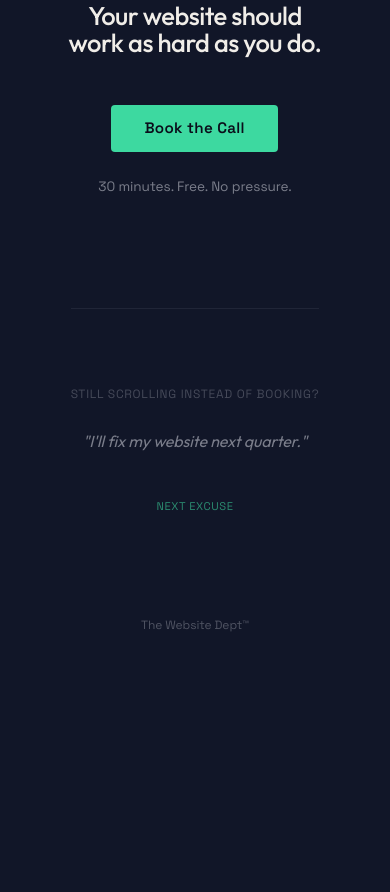
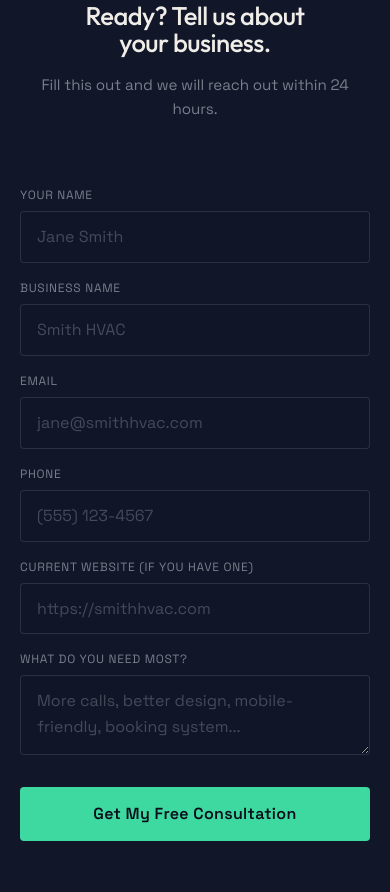
Before and after one commit to theonlyhausofai-design/website-dept, a plain HTML site: page index.html in a window 390 px wide. Shown: the part 9712-10604 px from the top of the page. Before the commit the page ends 10491 px from the top, so only its background shows below. Drawn offline with Linux system fonts and the light colour scheme.

Commit message:
Add intake form section for lead capture
New section between price reveal and close with fields for
name, business, email, phone, current website, and goals.
Shows success message on submit. Ready to wire to GHL webhook.

Co-Authored-By: Claude Opus 4.6 <noreply@anthropic.com>

```diff
--- a/index.html
+++ b/index.html
@@ -312,12 +312,123 @@
     50% { transform: scale(1.6); opacity: 1; box-shadow: 0 0 30px var(--sc-accent), 0 0 80px color-mix(in srgb, var(--sc-accent) 50%, transparent); }
   }
 
+  /* Intake form */
+  .intake {
+    display: grid;
+    place-items: center;
+    text-align: center;
+    padding: var(--sc-section) var(--sc-gutter);
+    min-height: 80vh;
+  }
+  .intake__inner {
+    max-width: 480px;
+    width: 100%;
+  }
+  .intake h2 {
+    font-size: clamp(1.6rem, 4.5vw, 3rem);
+    line-height: 1.05;
+    letter-spacing: -0.02em;
+    margin-bottom: var(--sc-4);
+    text-wrap: balance;
+  }
+  .intake-sub {
+    color: var(--sc-ink-soft);
+    font-size: 0.95rem;
+    margin-bottom: var(--sc-8);
+  }
+  .intake-form {
+    display: flex;
+    flex-direction: column;
+    gap: var(--sc-4);
+    text-align: left;
+  }
+  .intake-field {
+    display: flex;
+    flex-direction: column;
+    gap: 0.35rem;
+  }
+  .intake-field label {
+    font-family: var(--sc-font-text);
+    font-size: 0.75rem;
+    letter-spacing: 0.06em;
+    text-transform: uppercase;
+    color: var(--sc-ink-soft);
+  }
+  .intake-field input,
+  .intake-field textarea {
+    font-family: var(--sc-font-text);
+    font-size: 1rem;
+    color: var(--sc-ink);
+    background: color-mix(in srgb, var(--sc-surface) 80%, transparent);
+    border: 1px solid color-mix(in srgb, var(--sc-ink-soft) 25%, transparent);
+    border-radius: 4px;
+    padding: 0.75em 1em;
+    outline: none;
+    transition: border-color 0.2s;
+  }
+  .intake-field input:focus,
+  .intake-field textarea:focus {
+    border-color: var(--sc-accent);
+  }
+  .intake-field input::placeholder,
+  .intake-field textarea::placeholder {
+    color: color-mix(in srgb, var(--sc-ink-soft) 50%, transparent);
+  }
+  .intake-field textarea {
+    resize: vertical;
+    min-height: 80px;
+  }
+  .intake-row {
+    display: grid;
+    grid-template-columns: 1fr 1fr;
+    gap: var(--sc-4);
+  }
+  .intake-submit {
+    display: inline-block;
+    font-family: var(--sc-font-text);
+    font-weight: 600;
+    font-size: 1rem;
+    letter-spacing: 0.02em;
+    color: var(--sc-accent-ink);
+    background: var(--sc-accent);
+    padding: 0.85em 2em;
+    border-radius: 4px;
+    border: none;
+    cursor: pointer;
+    margin-top: var(--sc-4);
+    transition: transform 0.14s var(--sc-ease-out);
+  }
+  @media (hover: hover) and (pointer: fine) {
+    .intake-submit:hover { transform: scale(1.03); }
+  }
+  .intake-submit:active { transform: scale(0.97); }
+  .intake-success {
+    display: none;
+    text-align: center;
+    padding: var(--sc-8) 0;
+  }
+  .intake-success.show {
+    display: block;
+  }
+  .intake-success h3 {
+    font-family: var(--sc-font-display);
+    font-size: clamp(1.4rem, 3vw, 2rem);
+    color: var(--sc-accent);
+    margin-bottom: var(--sc-4);
+  }
+  .intake-success p {
+    color: var(--sc-ink-soft);
+    font-size: 0.95rem;
+    line-height: 1.6;
+  }
+
   /* mobile */
   @media (max-width: 700px) {
     .claim h1 { font-size: 2.2rem; max-width: 12ch; }
     .price-weight { font-size: 4.5rem; }
     .rail__lead { min-width: 70vw; }
     .deliverable { min-width: 65vw; }
+    .intake-row { grid-template-columns: 1fr; }
   }
 
   /* reduced motion: show final state, no interpolation */
@@ -450,6 +561,51 @@
     </div>
   </section>
 
+  <!-- Intake form: Get Started -->
+  <section class="sc-section" data-sc-act="flow" data-sc-drift="#111628">
+    <div class="intake">
+      <div class="intake__inner" data-sc-in data-sc-stagger="60">
+        <h2 class="sc-display">Ready? Tell us about your business.</h2>
+        <p class="intake-sub">Fill this out and we will reach out within 24 hours.</p>
+        <form class="intake-form" id="intake-form" action="https://api.leadconnectorhq.com/widget/bookings/freediscoverycallforyou" method="GET">
+          <div class="intake-row">
+            <div class="intake-field">
+              <label for="f-name">Your name</label>
+              <input type="text" id="f-name" name="name" placeholder="Jane Smith" required>
+            </div>
+            <div class="intake-field">
+              <label for="f-biz">Business name</label>
+              <input type="text" id="f-biz" name="business" placeholder="Smith HVAC">
+            </div>
+          </div>
+          <div class="intake-row">
+            <div class="intake-field">
+              <label for="f-email">Email</label>
+              <input type="email" id="f-email" name="email" placeholder="jane@smithhvac.com" required>
+            </div>
+            <div class="intake-field">
+              <label for="f-phone">Phone</label>
+              <input type="tel" id="f-phone" name="phone" placeholder="(555) 123-4567">
+            </div>
+          </div>
+          <div class="intake-field">
+            <label for="f-site">Current website (if you have one)</label>
+            <input type="url" id="f-site" name="website" placeholder="https://smithhvac.com">
+          </div>
+          <div class="intake-field">
+            <label for="f-goals">What do you need most?</label>
+            <textarea id="f-goals" name="goals" placeholder="More calls, better design, mobile-friendly, booking system..."></textarea>
+          </div>
+          <button type="submit" class="intake-submit">Get My Free Consultation</button>
+        </form>
+        <div class="intake-success" id="intake-success">
+          <h3>Got it. We will be in touch.</h3>
+          <p>Check your inbox within 24 hours. We will send next steps and schedule your free discovery call.</p>
+        </div>
+      </div>
+    </div>
+  </section>
+
   <!-- Act 6 · RESOLVE: flow + pointer
        The page stops scrolling and starts responding.
        Footer inside the section so there is no dead tail. -->
@@ -503,5 +659,30 @@
   });
 })();
 </script>
+<script>
+(function(){
+  var form = document.getElementById('intake-form');
+  var success = document.getElementById('intake-success');
+  if (!form || !success) return;
+  form.addEventListener('submit', function(e){
+    e.preventDefault();
+    var data = new FormData(form);
+    var obj = {};
+    data.forEach(function(v, k){ obj[k] = v; });
+
+    // Send to GHL webhook (replace URL with your actual webhook)
+    // For now stores in localStorage and shows success
+    try {
+      var leads = JSON.parse(localStorage.getItem('twd_leads') || '[]');
+      obj.submitted = new Date().toISOString();
+      leads.push(obj);
+      localStorage.setItem('twd_leads', JSON.stringify(leads));
+    } catch(err){}
+
+    form.style.display = 'none';
+    success.classList.add('show');
+  });
+})();
+</script>
 </body>
 </html>
```
